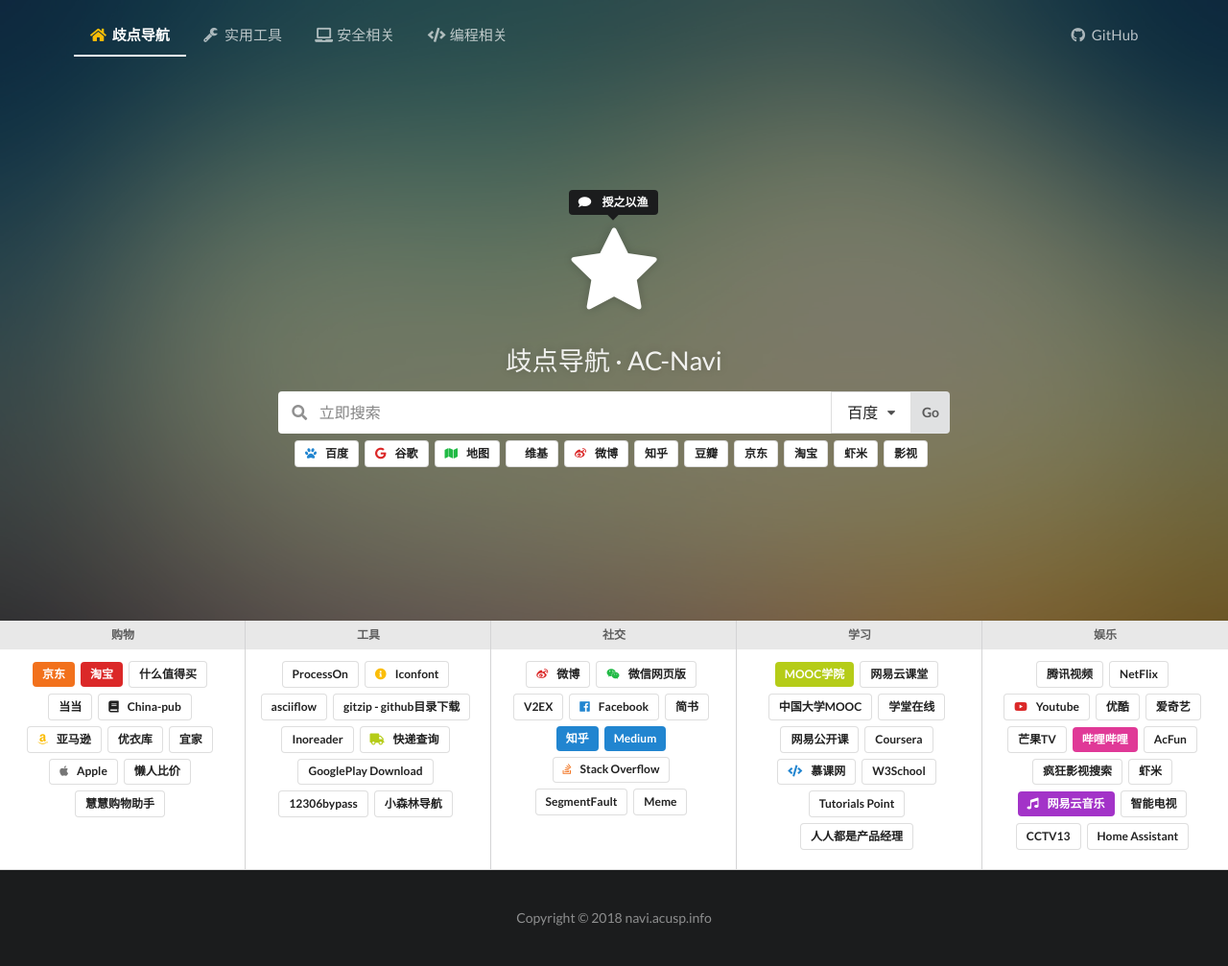
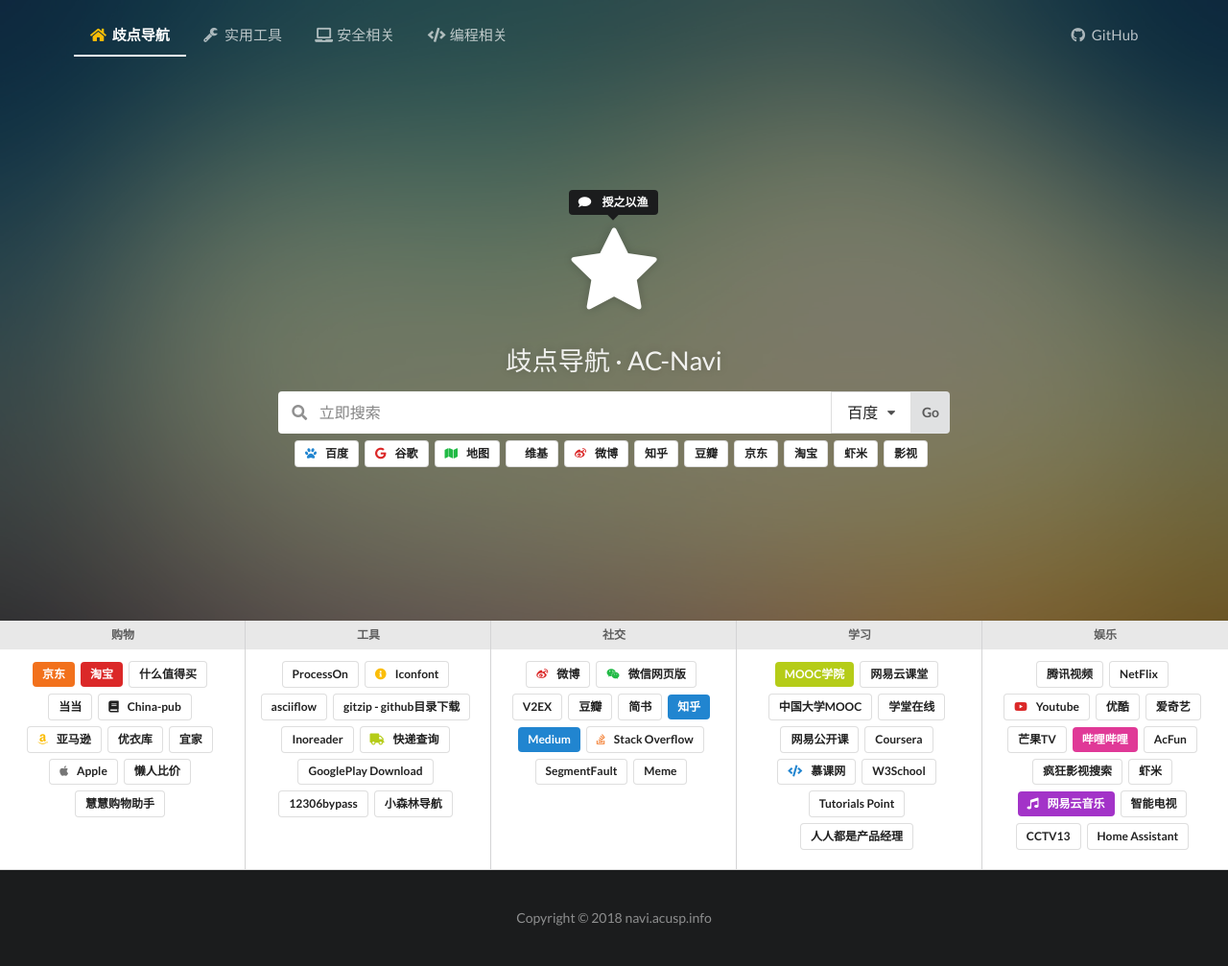
Before and after one commit to acusp/AC-Navi, a Jekyll site: the page built from index.html, in a window 1280 px wide. Shown: the whole page at 96% size. Built offline with Jekyll 4.4.1, drawn with Linux system fonts in a browser that asks for light colours; comment, search, counter and statistics services are not loaded.

Commit message:
Add douban.com

```diff
--- a/_data/home_links.yml
+++ b/_data/home_links.yml
@@ -107,10 +107,9 @@
       style: basic
       url: https://www.v2ex.com/
 
-    - name: Facebook
-      icon: facebook blue
+    - name: 豆瓣
       style: basic
-      url: http://www.facebook.com/
+      url: https://www.douban.com/
 
     - name: 简书
       style: basic
```
